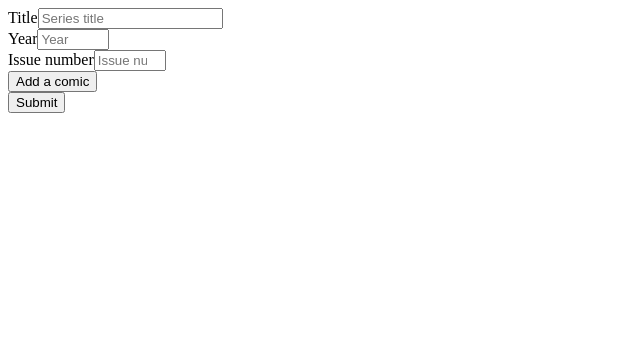
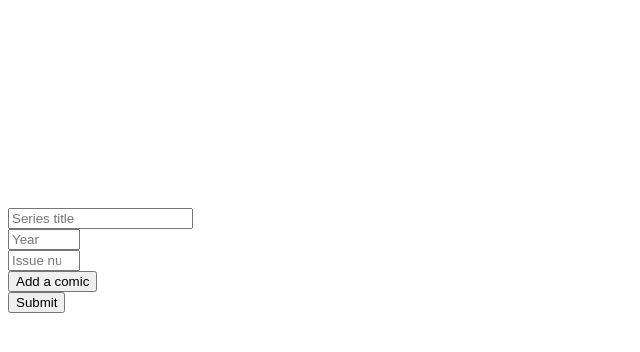
Before and after one commit to zonagilreath/ComicsReader, a React app: page / in a window 1280 px wide. Shown: the top 352 px of the page, without its empty margins (0-640 px from the left). Built offline with nearby package versions, Linux system fonts and the light colour scheme; the HTML template or start-up script is replaced by a standard one.

Commit message:
mvp i guess

```diff
--- a/client/src/components/PostForm.jsx
+++ b/client/src/components/PostForm.jsx
@@ -1,23 +1,25 @@
 import React from 'react';
+import Container from 'react-bootstrap/Container';
 import Form from 'react-bootstrap/Form';
 import Button from 'react-bootstrap/Button';
-import Row from 'react-bootstrap/Row'
-import Col from 'react-bootstrap/Col'
+import Row from 'react-bootstrap/Row';
+import Col from 'react-bootstrap/Col';
 
-    // <Form onSubmit={props.submitPost}>
 export default function PostForm(props){
+  const containerPadding = {
+    paddingTop: "25vh"
+  }
   return (
-    <form action='/' method='post'>
+    <Container style={containerPadding}>
+      <form action='/upload' encType="multipart/form-data" method='POST'>
         <Row>
-        <Col>
+          <Col xs="8" lg="2">
             <Form.Group controlId="formGroupTitle">
-            <Form.Label>Title</Form.Label>
               <Form.Control name="title" type="text" placeholder="Series title" />
             </Form.Group>
           </Col>
-        <Col>
+          <Col xs="8" lg="2">
             <Form.Group controlId="formGroupYear">
-            <Form.Label>Year</Form.Label>
               <Form.Control
               name="year"
               type="number"
@@ -28,9 +30,8 @@ export default function PostForm(props){
             />
             </Form.Group>
           </Col>
-        <Col>
+          <Col xs="8" lg="2">
             <Form.Group controlId="formGroupIssueNumber">
-            <Form.Label>Issue number</Form.Label>
               <Form.Control
               name="issue_number"
               type="number"
@@ -43,26 +44,26 @@ export default function PostForm(props){
           </Col>
         </Row>
         <Row>
-        <Col>
+          <Col xs="8" lg="2">
             <Form.Group controlId="pages">
-            <Form.Label>Upload your comic</Form.Label>
               <Form.Control name="files" type="file" multiple/>
             </Form.Group>
           </Col>
-        <Col>
+          <Col xs="8" lg="2">
             <Button
                 variant="secondary"
                 type="button"
-              onClick={this.props.backToSearch}>
+                onClick={props.backToSearch}>
                 Back to search
               </Button>
           </Col>
-        <Col>
+          <Col xs="8" lg="2">
             <Button variant="secondary" type="submit">
               Submit
             </Button>
           </Col>
         </Row>
       </form>
+    </Container>
   )
 }
--- a/client/src/components/SearchForm.jsx
+++ b/client/src/components/SearchForm.jsx
@@ -1,8 +1,9 @@
 import React from 'react';
+import Container from 'react-bootstrap/Container';
 import Form from 'react-bootstrap/Form';
 import Button from 'react-bootstrap/Button';
-import Row from 'react-bootstrap/Row'
-import Col from 'react-bootstrap/Col'
+import Row from 'react-bootstrap/Row';
+import Col from 'react-bootstrap/Col';
 
 export default class PostForm extends React.Component{
   constructor(props){
@@ -38,19 +39,20 @@ export default class PostForm extends React.Component{
   }
 
   render() {
-    console.log(this.props.addComicButton);
+    const containerPadding = {
+      paddingTop: "25vh"
+    }
     return (
+      <Container style={containerPadding}>
         <Form onSubmit={this.submitSearch}>
           <Row>
-          <Col>
+            <Col xs="8" lg="2">
               <Form.Group controlId="formGroupTitle">
-              <Form.Label>Title</Form.Label>
                 <Form.Control name="title" onChange={this.captureFormChange} type="text" placeholder="Series title" />
               </Form.Group>
             </Col>
-          <Col>
+            <Col xs="8" lg="2">
               <Form.Group controlId="formGroupYear">
-              <Form.Label>Year</Form.Label>
                 <Form.Control
                 onChange={this.captureFormChange}
                 name="year"
@@ -62,9 +64,8 @@ export default class PostForm extends React.Component{
               />
               </Form.Group>
             </Col>
-          <Col>
+            <Col xs="8" lg="2">
               <Form.Group controlId="formGroupIssueNumber">
-              <Form.Label>Issue number</Form.Label>
                 <Form.Control
                 onChange={this.captureFormChange}
                 name="issue_number"
@@ -78,7 +79,7 @@ export default class PostForm extends React.Component{
             </Col>
           </Row>
           <Row>
-          <Col>
+            <Col xs="8" lg="2">
               <Button
                 variant="secondary"
                 type="button"
@@ -86,14 +87,15 @@ export default class PostForm extends React.Component{
                 Add a comic
               </Button>
             </Col>
-          <Col></Col>
-          <Col>
+            <Col xs="8" lg="2"></Col>
+            <Col xs="8" lg="2">
               <Button variant="secondary" type="submit">
                 Submit
               </Button>
             </Col>
           </Row>
         </Form>
+      </Container>
     )
   }
 }
--- a/client/src/index.jsx
+++ b/client/src/index.jsx
@@ -17,6 +17,7 @@ class App extends React.Component{
     this.receiveSearchResults = this.receiveSearchResults.bind(this);
     this.selectComic = this.selectComic.bind(this);
     this.addComicButton = this.addComicButton.bind(this);
+    this.backToSearch = this.backToSearch.bind(this);
   }
 
   receiveSearchResults(data){
@@ -36,8 +37,11 @@ class App extends React.Component{
   }
 
   addComicButton(){
-    console.log('button clicked');
     this.setState({userMakingPost: true})
+  }
+
+  backToSearch(){
+    this.setState({userMakingPost: false})
   }
 
   render(){
@@ -55,6 +59,7 @@ class App extends React.Component{
       {this.state.userMakingPost ? (
         <PostForm
           submitPost={this.submitPost}
+          backToSearch={this.backToSearch}
         />
       ) : (
         <SearchForm
--- a/package.json
+++ b/package.json
@@ -21,6 +21,7 @@
     "react": "^16.9.0",
     "react-bootstrap": "^1.0.0-beta.10",
     "react-dom": "^16.9.0",
+    "react-file-input": "^0.2.5",
     "react-image-magnifiers": "^1.0.4",
     "react-lazyload": "^2.6.2"
   },
```
Also changed, not shown: client/src/components/Block.jsx (added, +8 -0 lines), 3 other files (tests, documents, lock files or other folders). Lines whose indentation alone changed are shown as unchanged.
